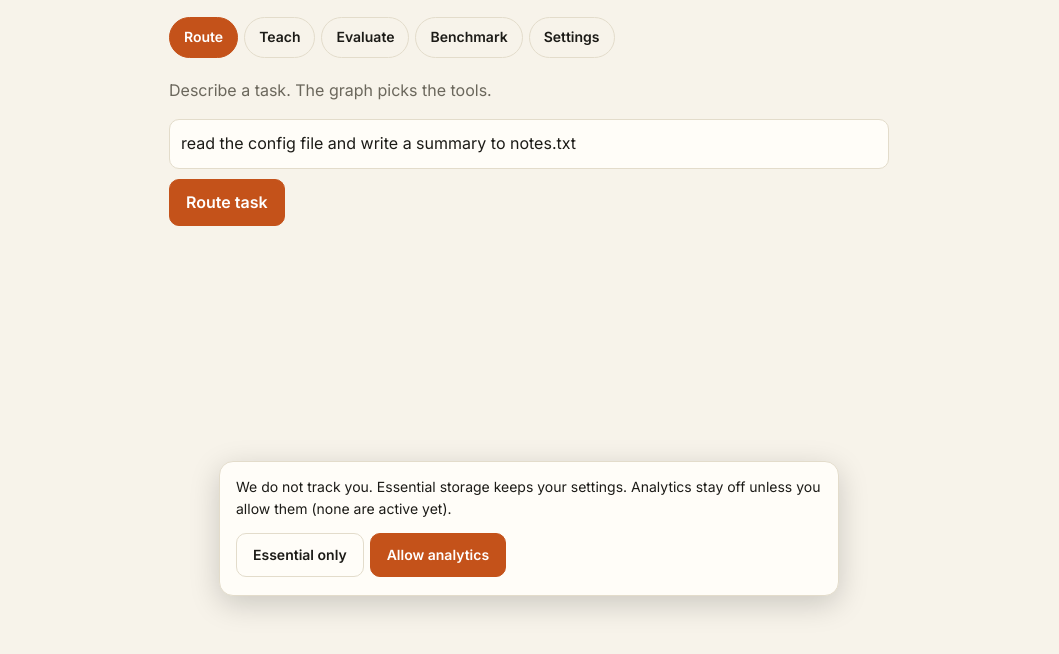
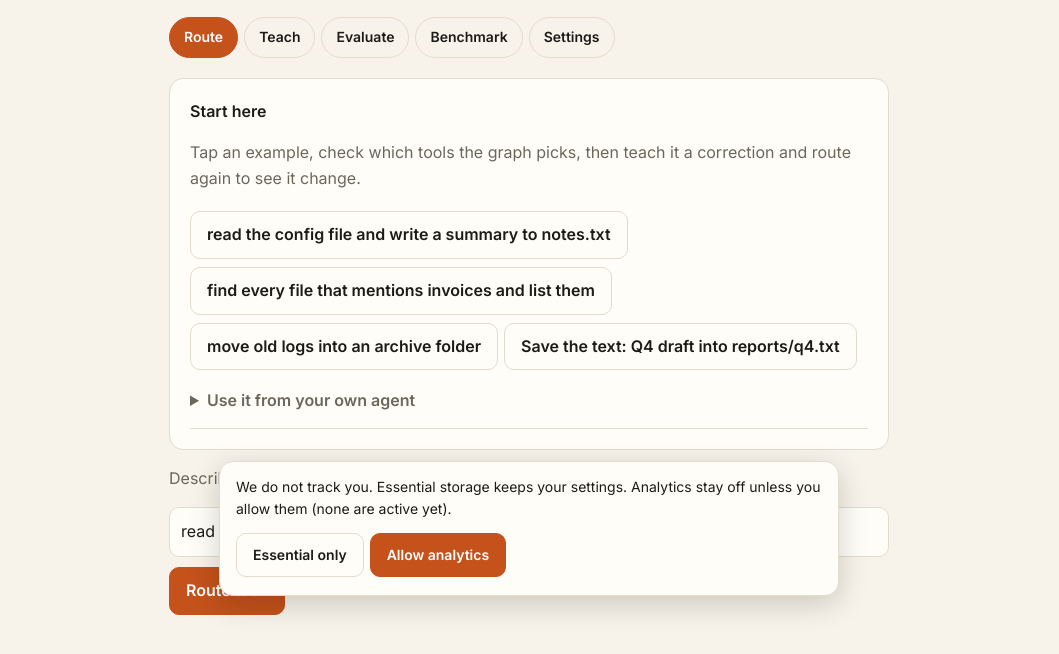
Before and after one commit to BenCoy09/desire-path, a plain HTML site: page site/app.html in a window 1280 px wide. Shown: the part 192-846 px from the top of the page, without its empty margins (111-1170 px from the left). Before the commit the page ends 800 px from the top, so only its background shows below. Drawn offline with Linux system fonts and the light colour scheme; no server answers.

Commit message:
start-here onboarding panel and API snippet

```diff
--- a/site/app.html
+++ b/site/app.html
@@ -10,7 +10,7 @@
 <p class="mut" id="mode">Checking your session...</p>
 <div class="tabs"><a class="tab" id="t-route" href="#route">Route</a><a class="tab" id="t-teach" href="#teach">Teach</a><a class="tab" id="t-lessons" href="#lessons" style="display:none">Lessons</a><a class="tab" id="t-eval" href="#eval">Evaluate</a><a class="tab" id="t-bench" href="#bench">Benchmark</a><a class="tab" id="t-settings" href="#settings">Settings</a></div>
 
-<div id="v-route"><p class="mut">Describe a task. The graph picks the tools.</p>
+<div id="v-route"><div class="card" id="ob"><b>Start here</b><p class="mut">Tap an example, check which tools the graph picks, then teach it a correction and route again to see it change.</p><div id="exs"></div><details><summary class="mut">Use it from your own agent</summary><pre id="snip" style="overflow:auto;font-size:12px"></pre></details></div><p class="mut">Describe a task. The graph picks the tools.</p>
 <input id="task" value="read the config file and write a summary to notes.txt">
 <button class="btn pri" id="go" style="margin-top:10px">Route task</button>
 <p class="mut" id="rmeta"></p><div id="rbox"></div><div id="fb" hidden><p class="mut">Were these the right tools?</p><button class="btn pri" id="fy">Yes, teach this</button><button class="btn" id="fn">No, I will pick them</button><p class="mut" id="fm"></p></div></div>
@@ -86,4 +86,7 @@ j("/eval").then(function(d){if(!d.rows){o.textContent=d.error||"Failed";return}
 var h="<p class='mut'>"+d.tasks+" held-out tasks. Loading every tool: recall 1.00, an estimated "+d.preload_tokens+" tokens of definitions per call (characters divided by 4; measured token counts are on the home page).</p><table><tr><th style='text-align:left'>method</th><th>k</th><th>recall</th><th>precision</th><th>all found</th><th>est. tokens</th></tr>";
 d.rows.forEach(function(r){h+="<tr><td style='text-align:left'>"+r.method+"</td><td>"+r.k+"</td><td>"+r.recall+"</td><td>"+r.precision+"</td><td>"+r.all_found+"</td><td>"+r.tokens+"</td></tr>"});
 o.innerHTML=h+"</table>"}).catch(function(){o.textContent="Server unreachable"})};
+(function(){var ex=["read the config file and write a summary to notes.txt","find every file that mentions invoices and list them","move old logs into an archive folder","Save the text: Q4 draft into reports/q4.txt"],b=$("exs");
+ex.forEach(function(t){var x=el("button","btn",t);x.onclick=function(){$("task").value=t;$("go").click()};b.appendChild(x)});
+$("snip").textContent='curl -G "'+location.origin+'/select" \\\n  --data-urlencode "task=read the config file and summarize it" -d k=5'})();
 </script></body></html>
```
